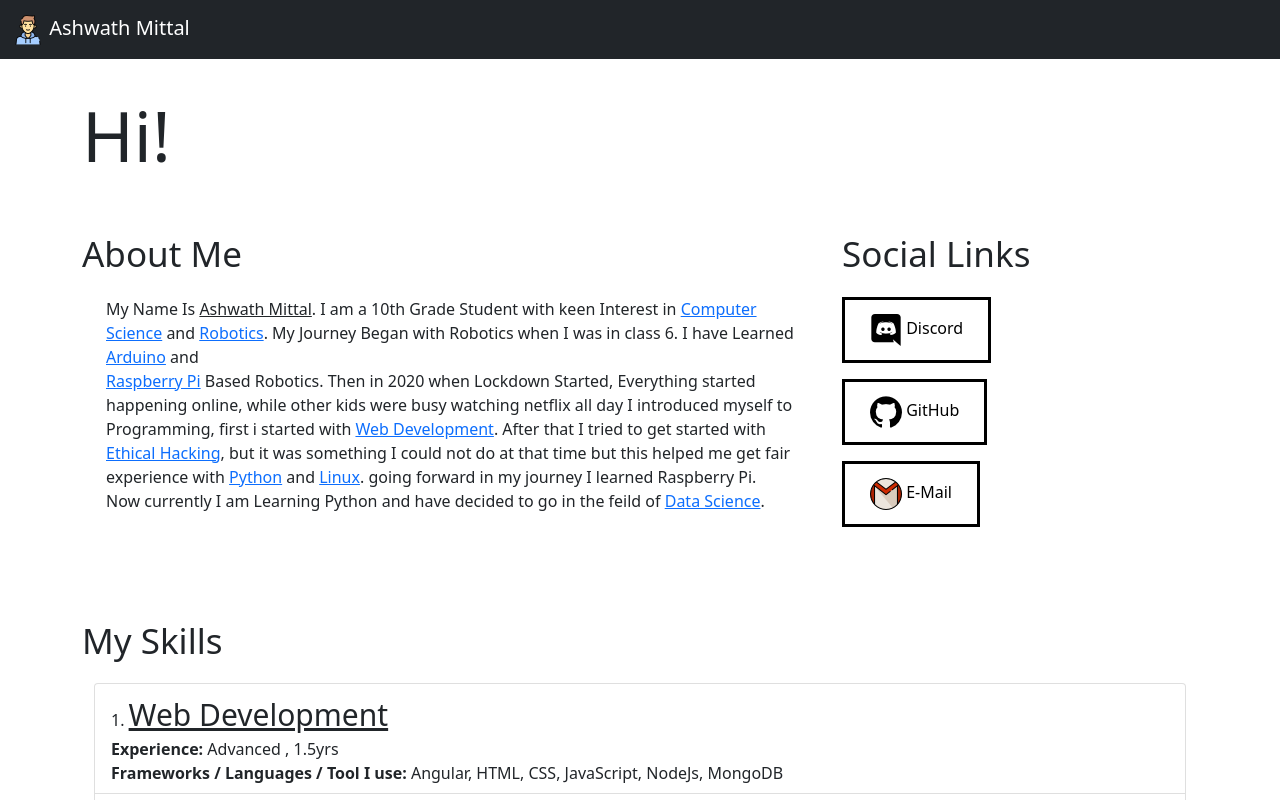
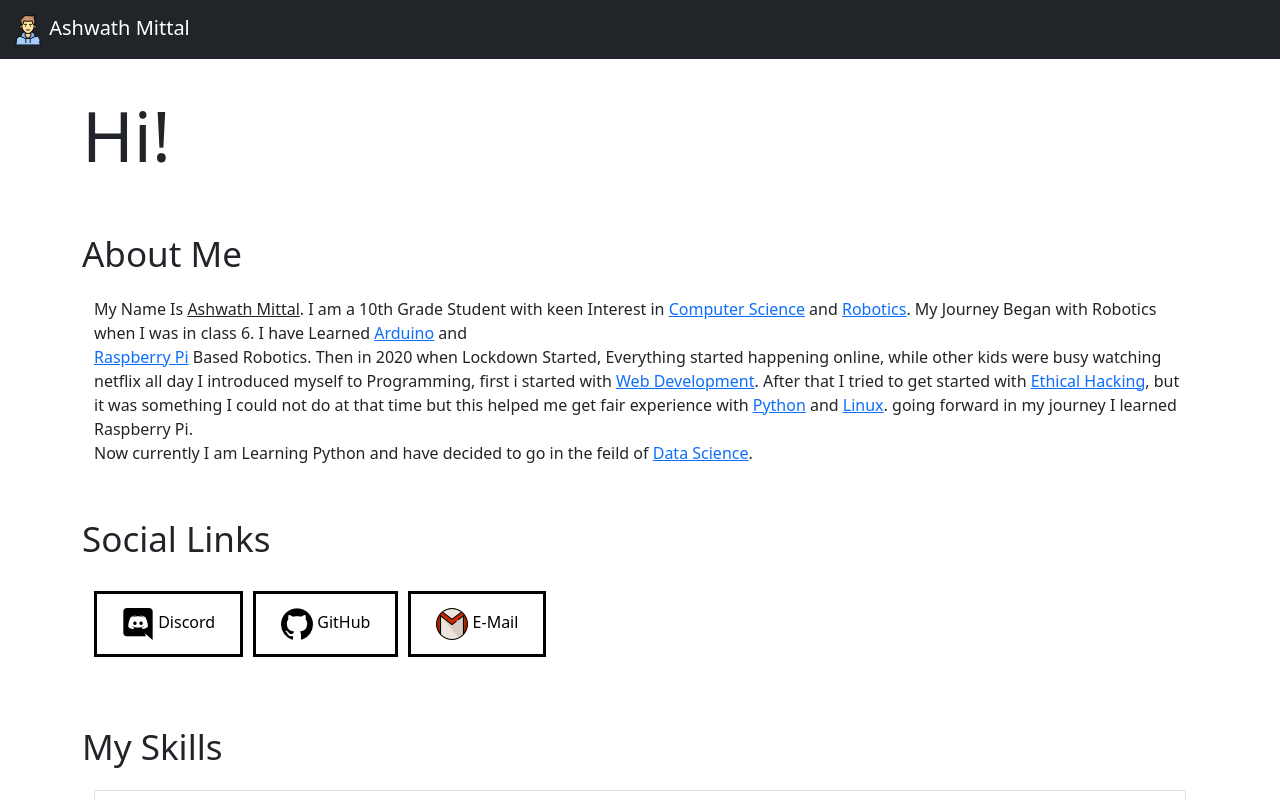
Before and after one commit to AshwathMittal/AshwathMittal, an Angular app: page / in a window 1280 px wide. Shown: the top 800 px of the page. Built offline with nearby package versions, Linux system fonts and the light colour scheme.

Commit message:
Changed Design

```diff
--- a/src/app/comp/home/home.component.html
+++ b/src/app/comp/home/home.component.html
@@ -4,8 +4,8 @@
     <p style="font-size: 70px;">Hi!</p>
 
     <br>
-    <div class="row">
-        <div class="col-8">
+
+
     <p  style="font-size: 35px;" >About Me</p>
     <div class="container-fluid ">
         My Name Is <u class="invert">Ashwath Mittal</u>. I am a 10th Grade Student with keen
@@ -20,16 +20,16 @@
          Now currently I am Learning Python and have decided to go in the feild of <a href="">Data Science</a>.
 
     </div>
-</div>
-    <div class="container col-4"><p style="font-size: 35px;">Social Links</p>
-        <p> <a href="https://discord.gg/cxzDCqDwwM"  target="_blank" class="socio"> <img src="discord.png" height ="32" width = "32" alt="Discord"> Discord</a></p>
-        <p><a href="https://github.com/AshwathMittal/"  target="_blank"class="socio"> <img src="github.png" height ="32" width = "32" alt="GitHub"> GitHub</a></p>
-        <p><a href="mailto:ashwathmittal@gmail.com" class="socio" target="_blank"> <img src="gmail.png" height ="32" width = "32" alt="E-Mail"> E-Mail</a></p>
-
+    <br><br>
+    <p style="font-size: 35px;">Social Links</p>
+    <div class="container-fluid">
+        <p> <a href="https://discord.gg/cxzDCqDwwM"  target="_blank" class="socio"> <img src="discord.png" height ="32" width = "32" alt="Discord"> Discord</a>
+        <a href="https://github.com/AshwathMittal/"  target="_blank"class="socio"> <img src="github.png" height ="32" width = "32" alt="GitHub"> GitHub</a>
+        <a href="mailto:ashwathmittal@gmail.com" class="socio" target="_blank"> <img src="gmail.png" height ="32" width = "32" alt="E-Mail"> E-Mail</a></p>
     </div>
 
-</div>
-    <br><br><br>
+
+    <br><br>
 
 
         <p
@@ -42,5 +42,5 @@
           </ol>
         </div>
 
-    <br>
+    <br><br>
 </div>
--- a/src/styles.css
+++ b/src/styles.css
@@ -13,6 +13,8 @@
       color: black;
       /* background-color: #f44336; */
       padding: 14px 25px;
+      margin-right: 10px;
+      margin-top: 10px;
       text-align: center;
       text-decoration: none;
       display: inline-block;
```
Also changed, not shown: 4 other files (tests, documents, lock files or other folders).
